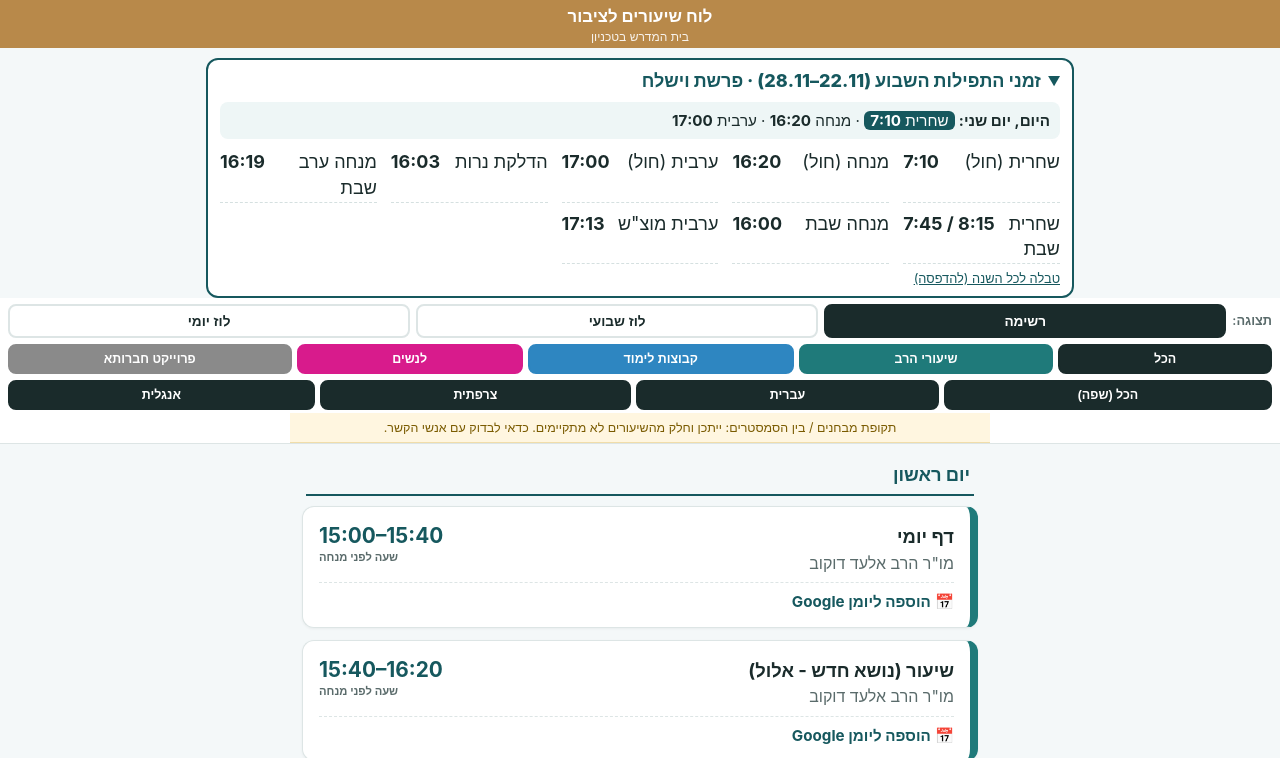
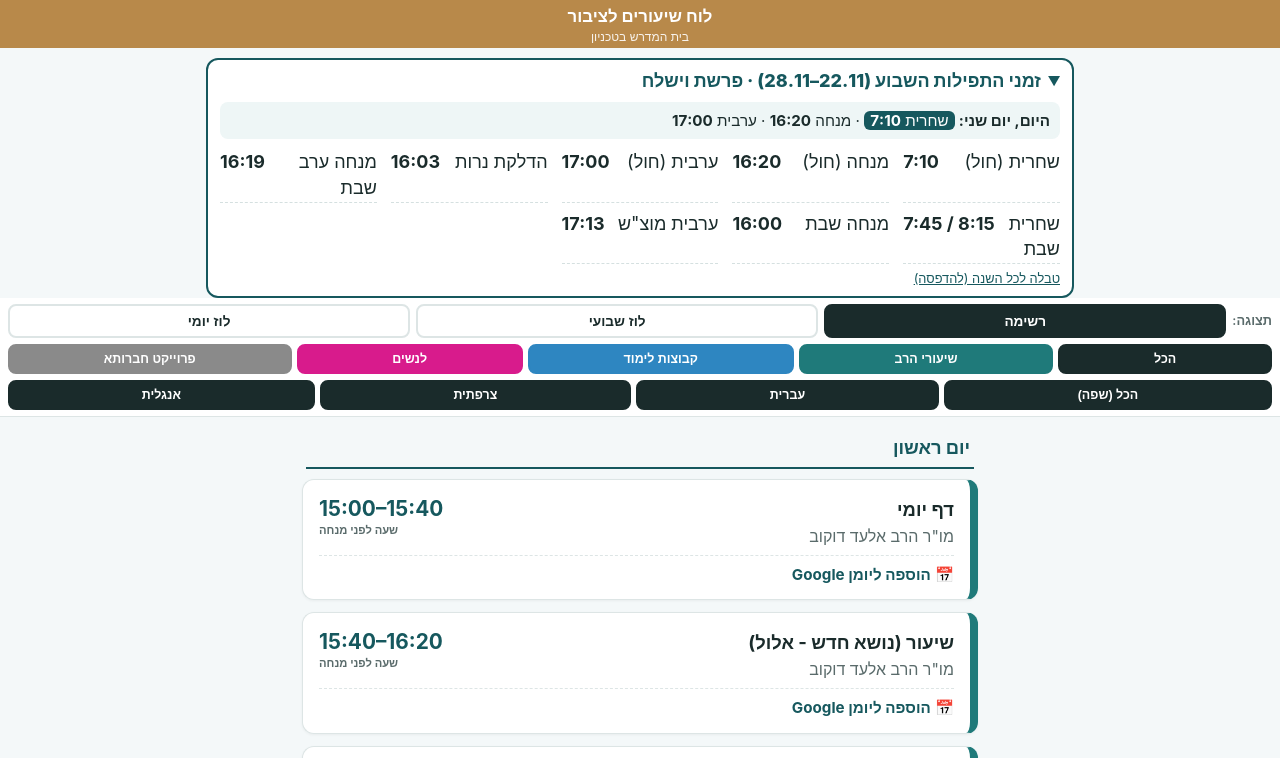
Before and after one commit to ecohen100-collab/technion-beit-midrash-schedule, a plain HTML site: page index.html in a window 1280 px wide. Shown: the top 758 px of the page. Drawn offline with Linux system fonts and the light colour scheme.

Commit message:
Remove exam-period banner
Co-Authored-By: Claude Opus 5.5 <noreply@anthropic.com>

```diff
--- a/index.html
+++ b/index.html
@@ -347,7 +347,6 @@
     <button class="filter-btn generic" data-lang="צרפתית">צרפתית</button>
     <button class="filter-btn generic" data-lang="אנגלית">אנגלית</button>
   </div>
-  <div class="notice-banner">תקופת מבחנים / בין הסמסטרים: ייתכן וחלק מהשיעורים לא מתקיימים. כדאי לבדוק עם אנשי הקשר.</div>
 </div>
 
 <main id="content"></main>
```
